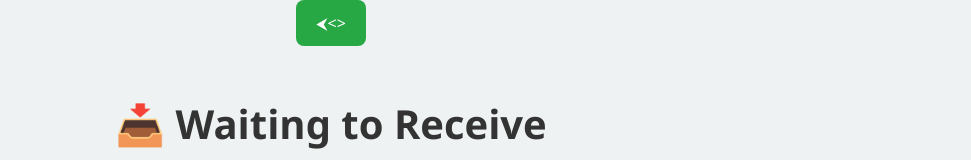
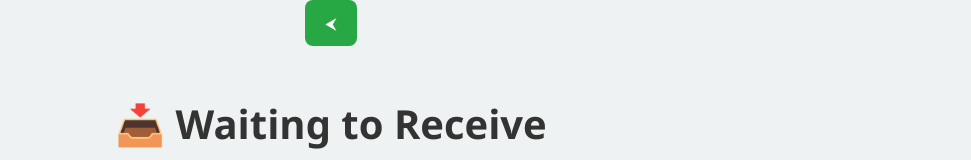
Before and after one commit to Anmol-techy/FILE-LISA, a website: page receive.html in a window 1280 px wide. Shown: the top 160 px of the page, without its empty margins (309-1280 px from the left). Drawn offline with Linux system fonts and the light colour scheme.

Commit message:
Update receive.html

```diff
--- a/receive.html
+++ b/receive.html
@@ -7,7 +7,7 @@
   <link rel="stylesheet" href="style.css" />
 </head>
 <body>
-  <a href="index.html" class="Back-button">⮜<>
+  <a href="index.html" class="Back-button">⮜
   </a>
 
   <h1>📥 Waiting to Receive</h1>
```
